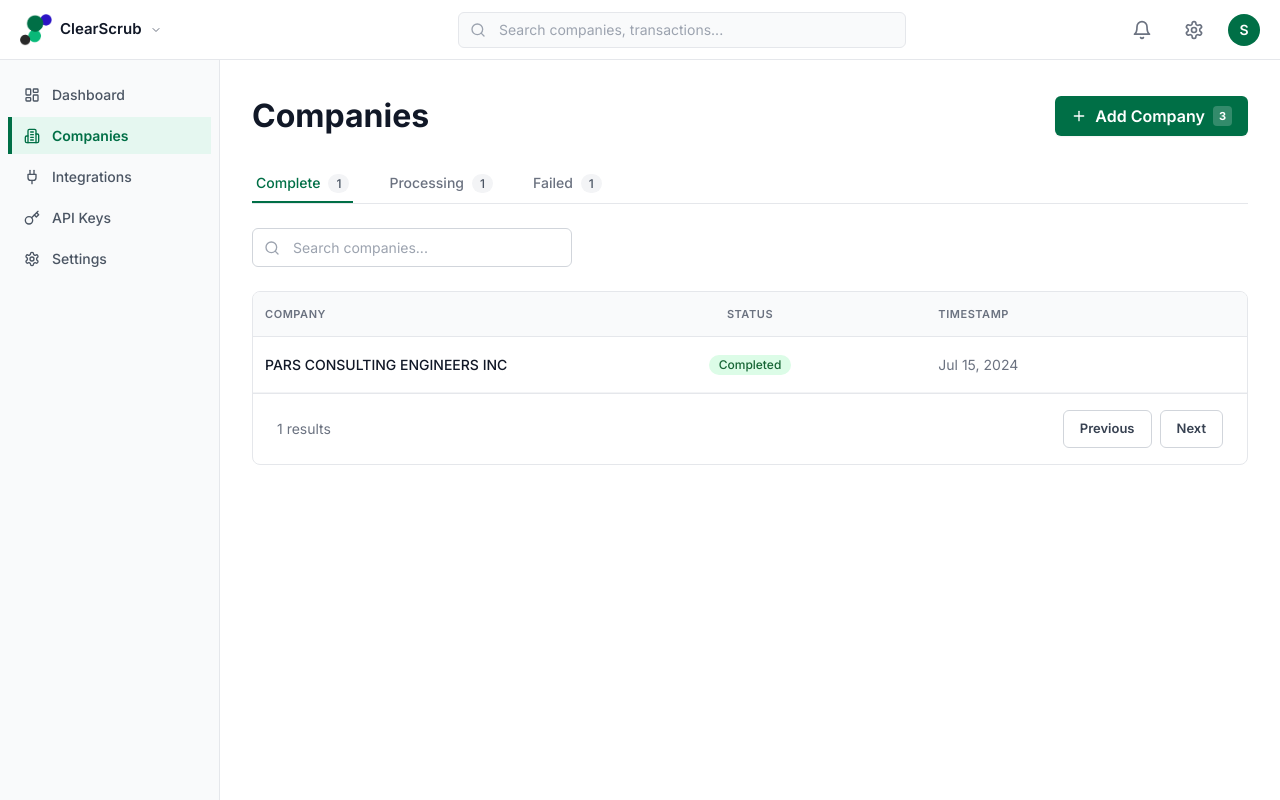
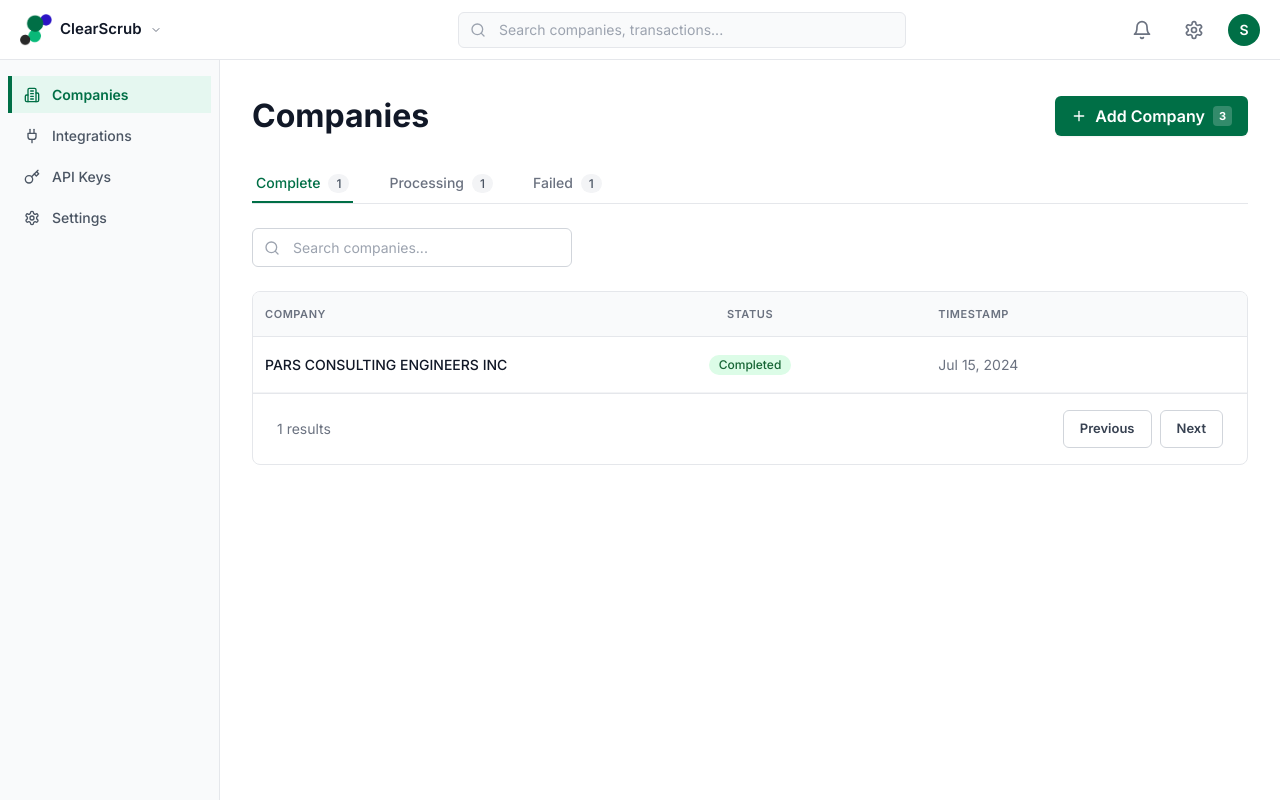
Before and after one commit to brickdatalab/clearscrub-dashboard, a React (Vite) app: page /companies in a window 1280 px wide. Built offline with nearby package versions, Linux system fonts and the light colour scheme; sample sign-in values are in the browser's storage; the HTML template or start-up script is replaced by a standard one.

Commit message:
Remove Dashboard tab from sidebar, Companies is now the default landing page

```diff
--- a/src/layouts/Sidebar.tsx
+++ b/src/layouts/Sidebar.tsx
@@ -1,7 +1,6 @@
 import React from 'react'
 import { NavLink } from 'react-router-dom'
 import {
-  LayoutDashboard,
   Building2,
   Plug,
   Key,
@@ -10,7 +9,6 @@ import {
 } from 'lucide-react'
 
 const navigationItems = [
-  { name: 'Dashboard', href: '/dashboard', icon: LayoutDashboard },
   { name: 'Companies', href: '/companies', icon: Building2 },
   { name: 'Integrations', href: '/integrations', icon: Plug },
   { name: 'API Keys', href: '/api-keys', icon: Key },
```
Also changed, not shown: 5 other files (tests, documents, lock files or other folders).
